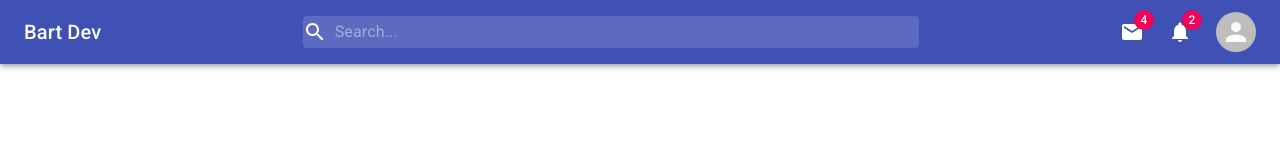
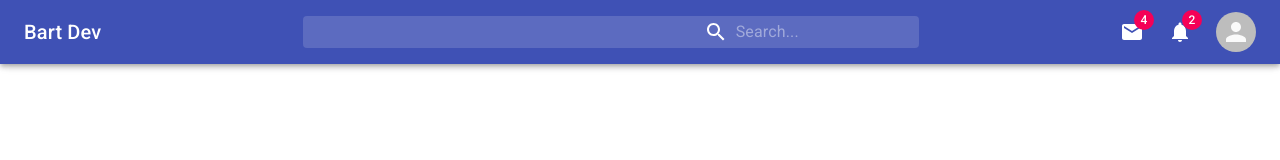
Before and after one commit to IlyaKrapivnoy/material_ui_responsive_site, a React (Create React App) app: page / in a window 1280 px wide. Shown: the top 160 px of the page. Built offline with nearby package versions, Linux system fonts and the light colour scheme.

Commit message:
add some search spacing

```diff
--- a/src/components/Navbar.jsx
+++ b/src/components/Navbar.jsx
@@ -19,6 +19,7 @@ const useStyles = makeStyles((theme) => ({
   },
   search: {
     display: 'flex',
+    justifyContent: 'right',
     alignItems: 'center',
     borderRadius: theme.shape.borderRadius,
     backgroundColor: alpha(theme.palette.common.white, 0.15),
@@ -29,6 +30,7 @@ const useStyles = makeStyles((theme) => ({
     [theme.breakpoints.down('xs')]: {
       display: (props) => (props.open ? 'flex' : 'none'),
       width: '70%',
+      justifyContent: 'space-between',
     },
   },
   input: {
@@ -36,6 +38,7 @@ const useStyles = makeStyles((theme) => ({
     marginLeft: theme.spacing(1),
   },
   cancel: {
+    marginRight: '20px',
     [theme.breakpoints.up('sm')]: {
       display: 'none',
     },
@@ -82,7 +85,7 @@ function Navbar() {
           BART
         </Typography>
         <div className={classes.search}>
-          <SearchIcon />
+          <SearchIcon style={{ marginLeft: '20px' }} />
           <InputBase placeholder="Search..." className={classes.input} />
           <Cancel className={classes.cancel} onClick={() => setOpen(false)} />
         </div>
```
